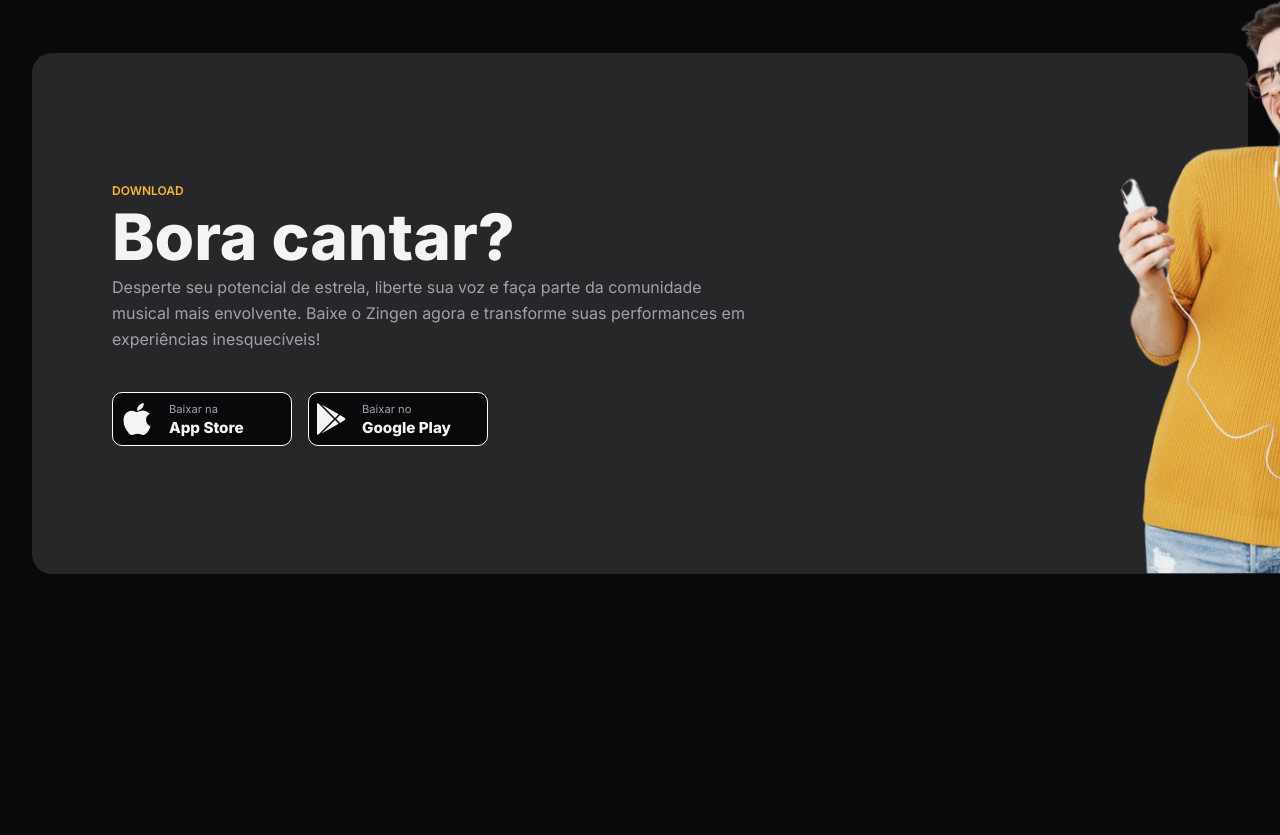
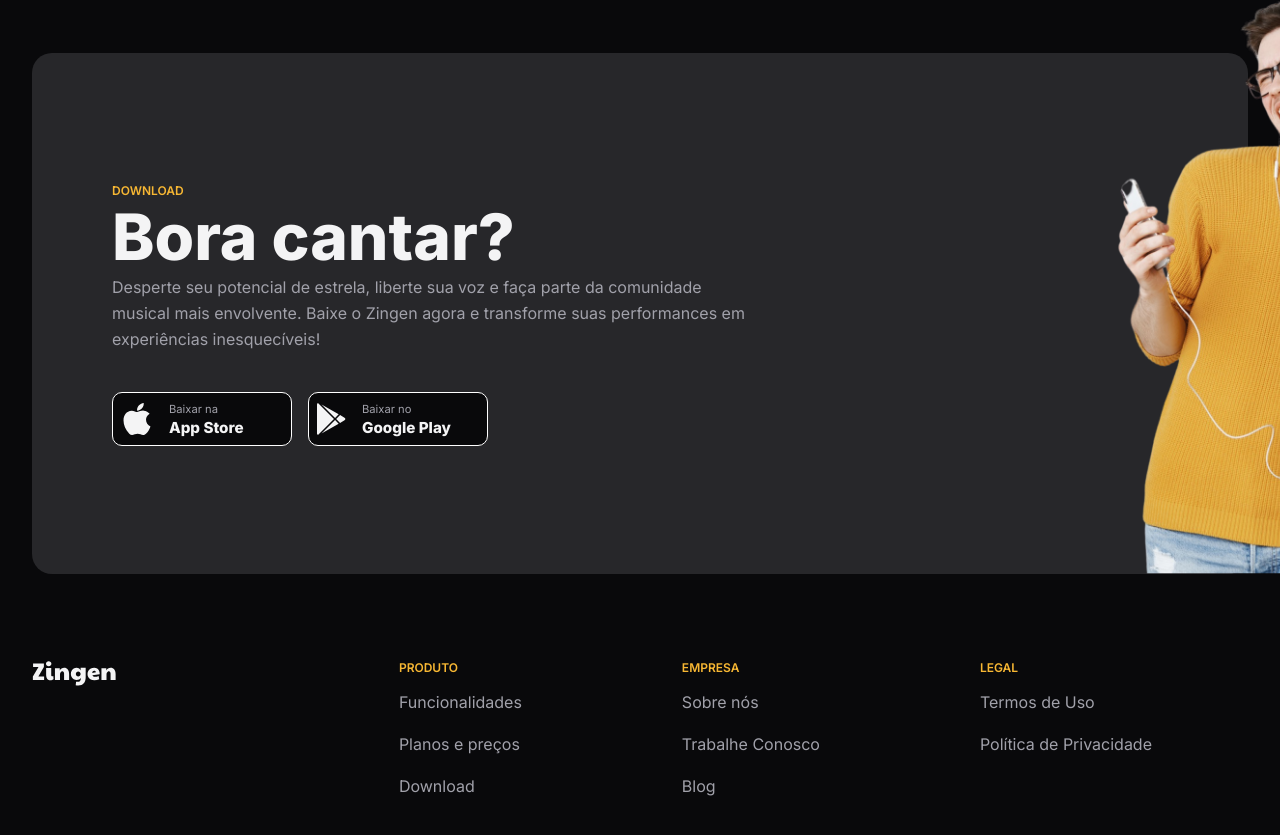
Before and after one commit to WallissonDev/landing-page-produto, a plain HTML site: page index.html in a window 1280 px wide. Shown: the part 3597-4432 px from the top of the page. Before the commit the page ends 4251 px from the top, so only its background shows below. Drawn offline with Linux system fonts and the light colour scheme.

Commit message:
primeira seção do footer para desktop

```diff
--- a/index.html
+++ b/index.html
@@ -193,5 +193,34 @@
 
         </section>
     </main>
+    <footer>
+
+            <section class="footer-info">
+                <img src="assets/images/Logo.svg" alt="">
+
+                <div>
+                    <small>PRODUTO</small>
+                    <a href="#">Funcionalidades</a>
+                    <a href="#">Planos e preços</a>
+                    <a href="#">Download</a>
+                </div>
+
+                <div>
+                    <small>EMPRESA</small>
+                    <a href="#">Sobre nós</a>
+                    <a href="#">Trabalhe Conosco</a>
+                    <a href="#">Blog</a>
+                </div>
+
+                <div>
+                    <small>LEGAL</small>
+                    <a href="#">Termos de Uso</a>
+                    <a href="#">Política de Privacidade</a>
+                </div>
+
+
+            </section>
+
+        </footer>
 </body>
 </html>
--- /dev/null
+++ b/styles/footer.css
@@ -0,0 +1,30 @@
+.footer-info{
+    display: flex;
+
+    align-items: flex-start;
+    width: 100%;
+    margin: 2rem;
+
+    & img{
+        margin-right: auto;
+
+    }
+
+    & div{
+        display: flex;
+        flex-direction: column;
+
+        margin-right: 10rem;
+
+        & small{
+            padding-block: 0.5rem;
+        }
+
+        & a{
+            padding-block: 0.5rem;
+            text-decoration: none;
+            font: var(--paragraph);
+            color: var(--text-color-secondary);
+        }
+    }
+}
--- a/styles/index.css
+++ b/styles/index.css
@@ -5,3 +5,4 @@
 @import url(features.css);
 @import url(princing.css);
 @import url(download-section.css);
+@import url(footer.css);
```
